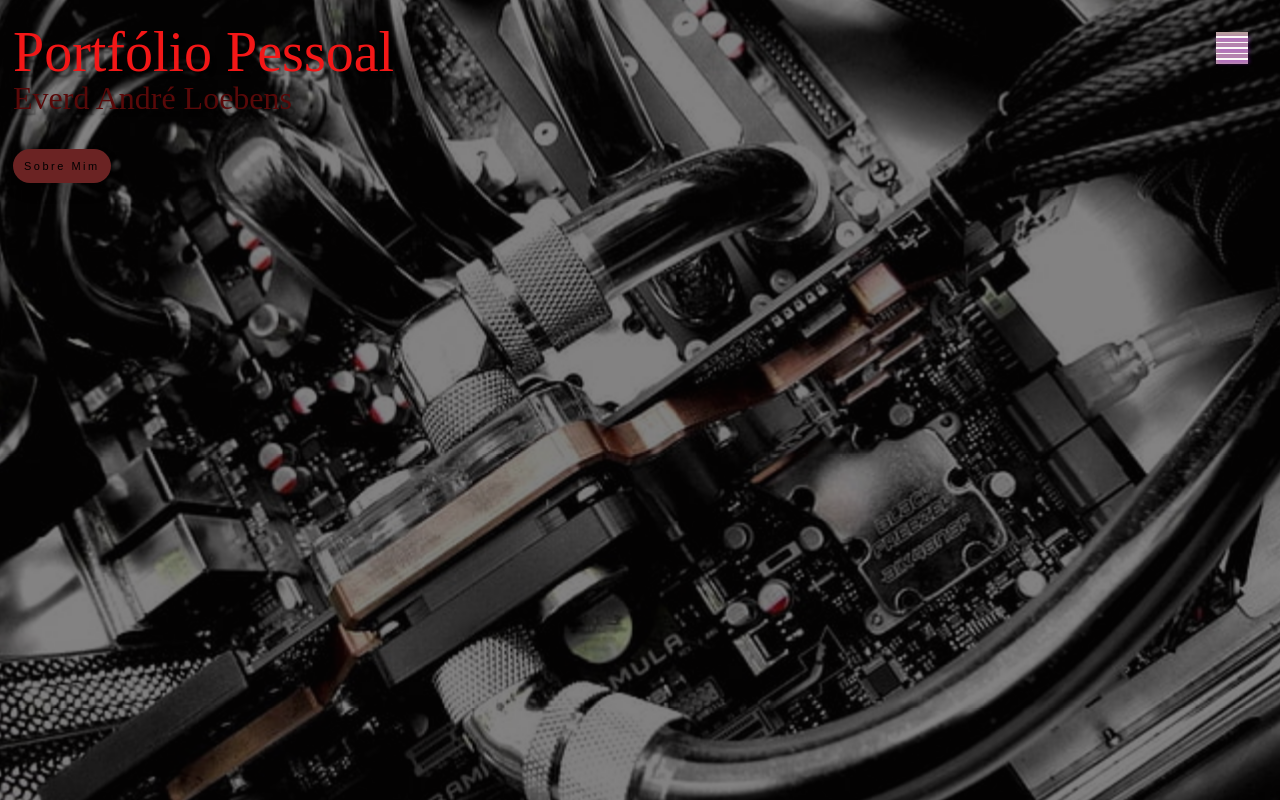
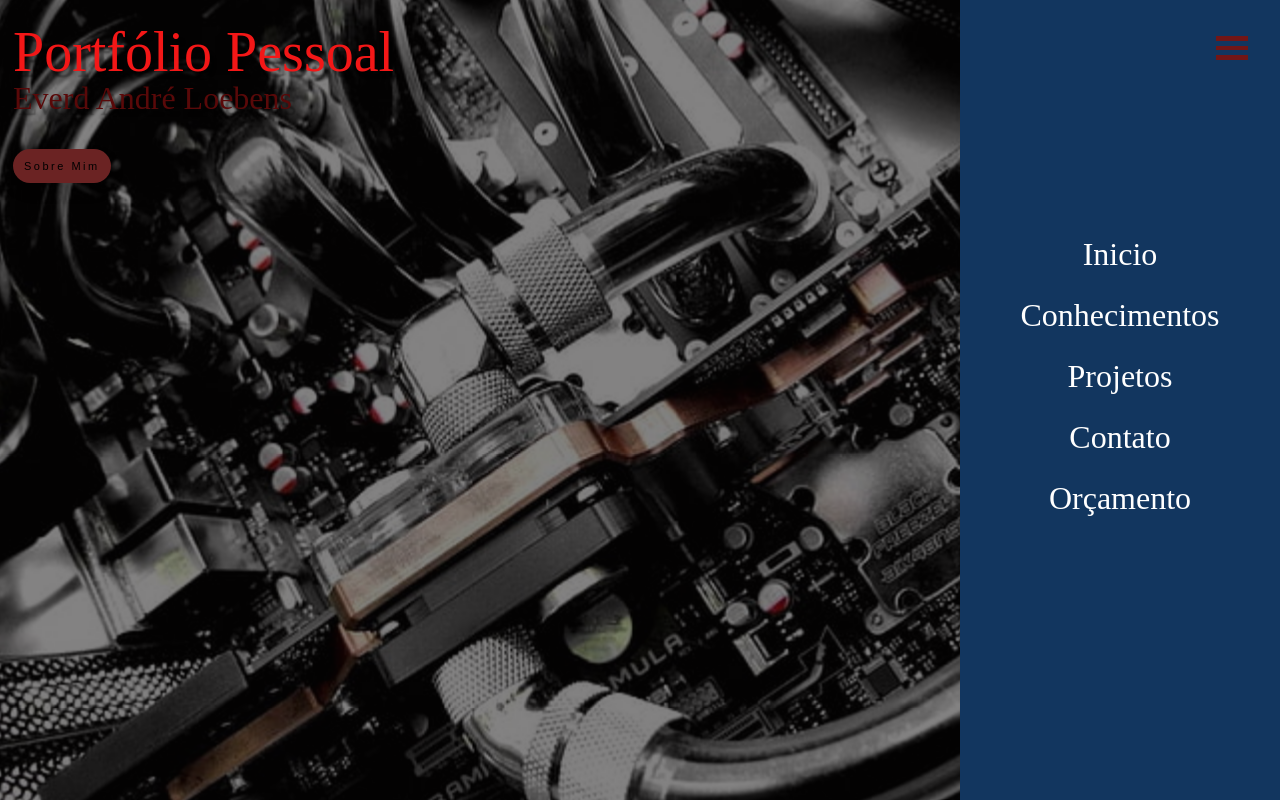
Before and after one commit to EverdAndre/MeuPortfolio, a plain HTML site: page index.html in a window 1280 px wide. Both pictures are taken after a click on the element "Fechar". Drawn offline with Linux system fonts and the light colour scheme.

Commit message:
mudança no sidebar

```diff
--- a/index.html
+++ b/index.html
@@ -5,18 +5,19 @@
     <meta name="viewport" content="width=device-width, initial-scale=1.0">
     <link rel="stylesheet" href="./style.css">
     <link rel="stylesheet" href="./KeyFrames.css">
+    <script src="script.js" defer></script>
     <title>Meu Portfólio</title>
 </head>
 <body>
 
-  <div class="menuOpcoes">
+  <div class="container">
 
-    <div class="menu-hamburguer">
+    <!-- Botão para fechar o menu -->
+    <div class="hamburguer Close-menu">
         <div class="linha" id="linha-1"></div>
         <div class="linha" id="linha-2"></div>
         <div class="linha" id="linha-3"></div>
-        <div class="linha" id="linha-4"></div>
-        <div class="linha" id="linha-5"></div>
+
         <span>Fechar</span>
     </div>
 
@@ -34,19 +35,19 @@
         </div>
 
     </header>
-    <aside class="menulateral">
+    <aside class="sidebar">
       <nav>
         <ul class="menu">
-          <li class="menu-item"><a id="menu-fechado" href="#" class="menu-link">inicio</a></li>
-          <li class="menu-item"><a id="menu-fechado" href="#conhecimentos" class="menu-link">conhecimentos</a></li>
-          <li class="menu-item"><a id="menu-fechado" href="#projetos" class="menu-link">projetos</a></li>
-          <li class="menu-item"><a id="menu-fechado" href="#contato" class="menu-link">contatos</a></li>
-          <li class="menu-item"><a id="menu-fechado" href="#orcamento" class="menu-link">orçamentos</a></li>
+          <li id="menu-1" class="menu-item"><a class="Close-menu menu-link" href="#">Inicio</a></li>
+          <li id="menu-2" class="menu-item"><a class="Close-menu menu-link" href="#conhecimentos">Conhecimentos</a></li>
+          <li id="menu-3" class="menu-item"><a class="Close-menu menu-link" href="#projetos">Projetos</a></li>
+          <li id="menu-4" class="menu-item"><a class="Close-menu menu-link" href="#contato">Contato</a></li>
+          <li id="menu-5" class="menu-item"><a class="Close-menu menu-link" href="#orcamento">Orçamento</a></li>
         </ul>
       </nav>
       <div class="redes-sociais">
         <a id="social-1" href="#"><i class="facebook"></i></a>
-        <a id="social-2" href="#"><i class="instagran"></i></a>
+        <a id="social-2" href="#"><i class="instagram"></i></a>
         <a id="social-3" href="#"><i class="github"></i></a>
         <a id="social-4" href="#"><i class="linkedin"></i></a>
       </div>
--- a/script.js
+++ b/script.js
@@ -1,5 +1,5 @@
-document.querySelectorAll(".menu-fechado").forEach(function(element) {
-    element.addEventListener("click", () =>{
-        document.querySelector(".menuOpcoes").classList.toggle("show-menu")
-    })
-})
+document.querySelectorAll(".Close-menu").forEach(function(element) {
+    element.addEventListener("click", () => {
+        document.querySelector(".container").classList.toggle("show-menu");
+    });
+});
--- a/style.css
+++ b/style.css
@@ -90,8 +90,7 @@ html {
     opacity: 0.5;
     animation: zoom 25s;
    }
-   .menu-hamburguer {
-    background-color: rgb(185, 159, 159);
+   .hamburguer {
     width: 2rem;
     height: 2rem;
     position: fixed;
@@ -106,17 +105,17 @@ html {
 
 .linha {
     width: 100%;
-    height: .1rem;
-    background-color: rgb(252, 249, 249);
+    height: .3rem;
+    background-color: rgb(114, 22, 22);
     transition: transform 1s;
-    box-shadow: 1px 2px 4px 0px rgba(169, 28, 240, 0.984);
+
 
 }
 
-.menulateral {
+.sidebar {
     width: 20rem;
     height: 100vh;
-    background-color: rgb(172, 71, 71);
+    background-color: rgb(241, 237, 237);
     position: fixed;
     top: 0;
     right: -20rem;
@@ -124,10 +123,10 @@ html {
     z-index: 2;
     backdrop-filter: blur(19px) sature (124%);
     -webkit-backdrop-filter: blur(19px) saturate(124%);
-    background-color: rgb(25, 102, 170);
+    background-color: rgb(18, 54, 95);
 }
 
-.show-menu .menulateral {
+.show-menu .sidebar {
     right: 0;
 }
 
@@ -139,7 +138,7 @@ html {
     text-align: center;
 }
 
-.menu-hamburguer span {
+.hamburguer span {
     position: absolute;
     right: 50px;
     width: 5rem;
@@ -163,7 +162,7 @@ html {
 }
 
 @media (min-width: 821px){
-    .show-menu .menu-hamburguer:hover span {
+    .show-menu .hamburguer:hover span {
         opacity: 1;
         transition-delay: 1s;
 
```
